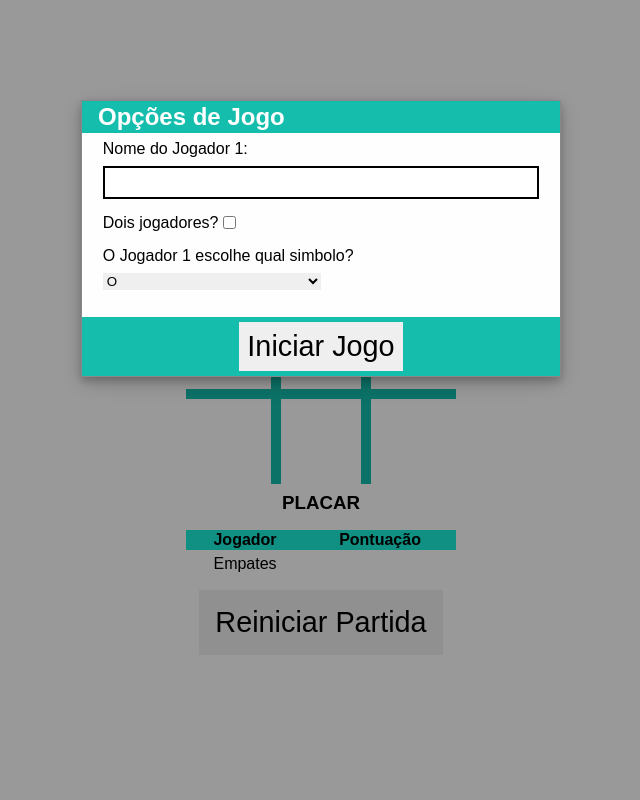
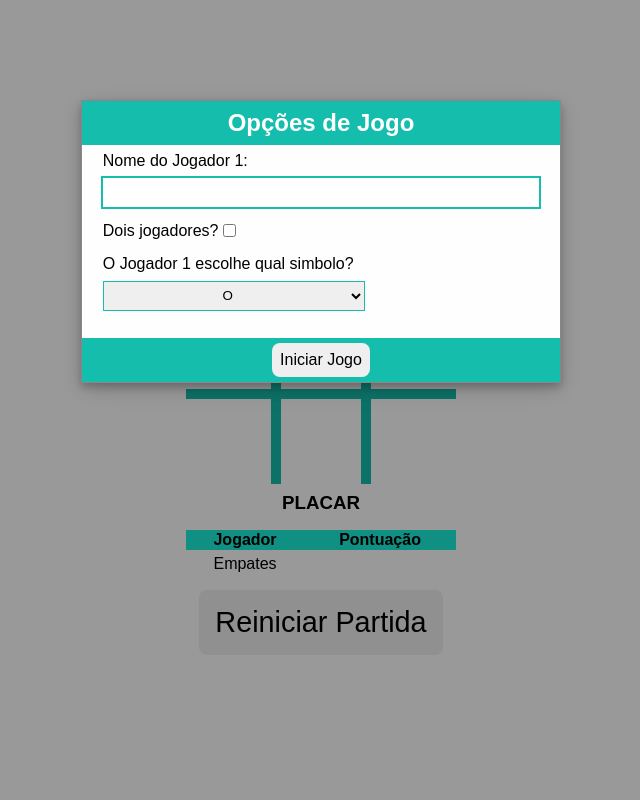
Before and after one commit to pliniohavila/jogo_da_velha, a PHP site: page / in a window 1280 px wide. Shown: the whole page, without its empty margins (319-959 px from the left). Run offline with PHP 8.4, Linux system fonts and the light colour scheme.

Commit message:
Add specific styles in modal

```diff
--- a/assets/css/styles.css
+++ b/assets/css/styles.css
@@ -13,6 +13,7 @@ body {
 }
 
 button {
+    border-radius: 8px;
     cursor: pointer;
 }
 
@@ -147,7 +148,8 @@ td.highlight {
 }
 
 .modal-header {
-    padding: 2px 16px;
+    padding: 0.5rem;
+    text-align: center;
     background-color: #14bdac;
     color: white;
 }
@@ -172,15 +174,8 @@ td.highlight {
     line-height: 1.5;
     color: #495057;
     padding: 0.3rem;
-    border: 2px solid #000;
-}
-
-.infos-input:active {
-    color: lime;
-}
-
-.infos-group > select {
-    width: 50%;
+    border: none;
+    outline: 2px solid #14bdac;
 }
 
 input[type='text'] {
@@ -194,6 +189,27 @@ input[type='checkbox'] {
     top: -1px;
 }
 
+select {
+    height: 30px;
+    width: 60%;
+    text-align: center;
+    border: 1px solid #14bdac;
+    /* outline: 2px solid #14bdac; */
+    cursor: pointer;
+}
+
+select:focus {
+    border: 1px solid #14bdac;
+    background-color: #18dac6;
+    color: #fff;
+    transition-duration: 500ms;
+}
+
+option {
+    border: none;
+    cursor: pointer;
+}
+
 .modal-footer {
     text-align: center;
     margin-top: 1rem;
@@ -203,7 +219,7 @@ input[type='checkbox'] {
 }
 
 .start {
-    font-size: 1.8rem;
+    font-size: 1rem;
     padding: 0.5rem;
 }
 
```
